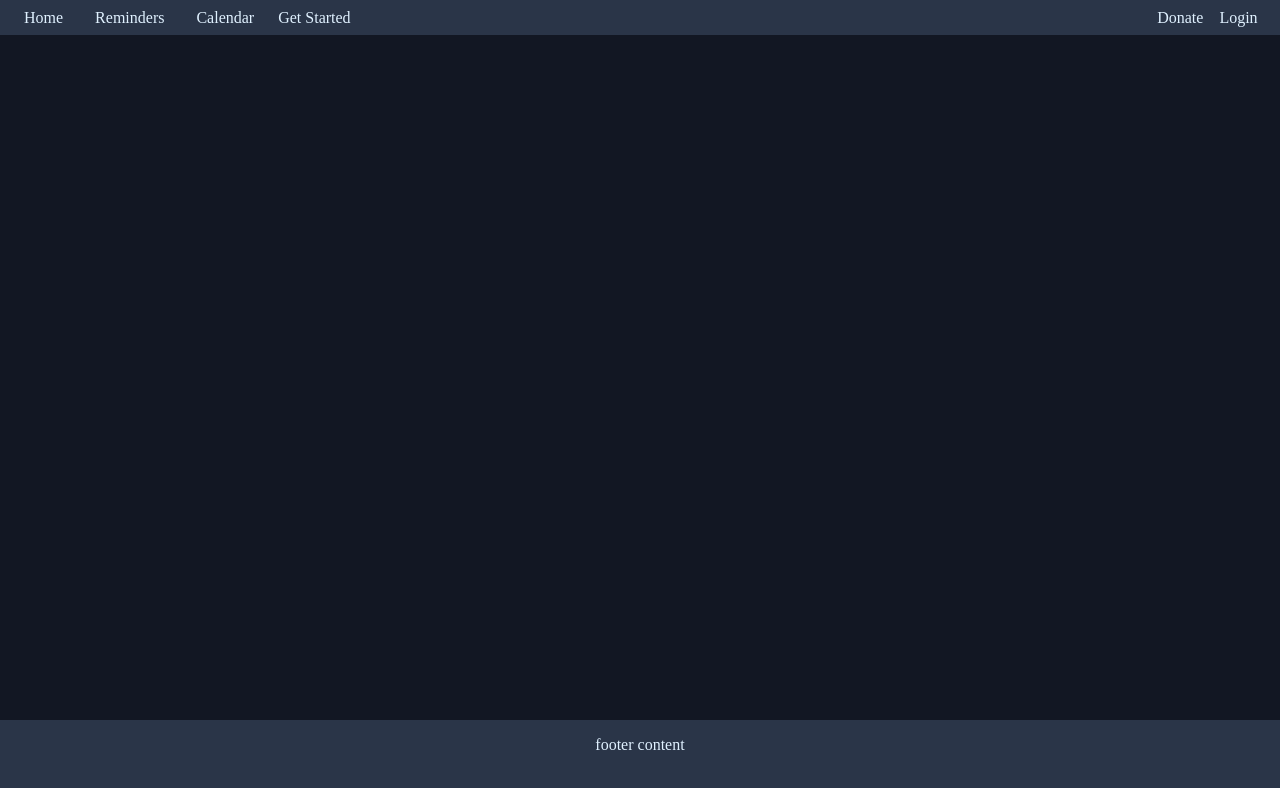
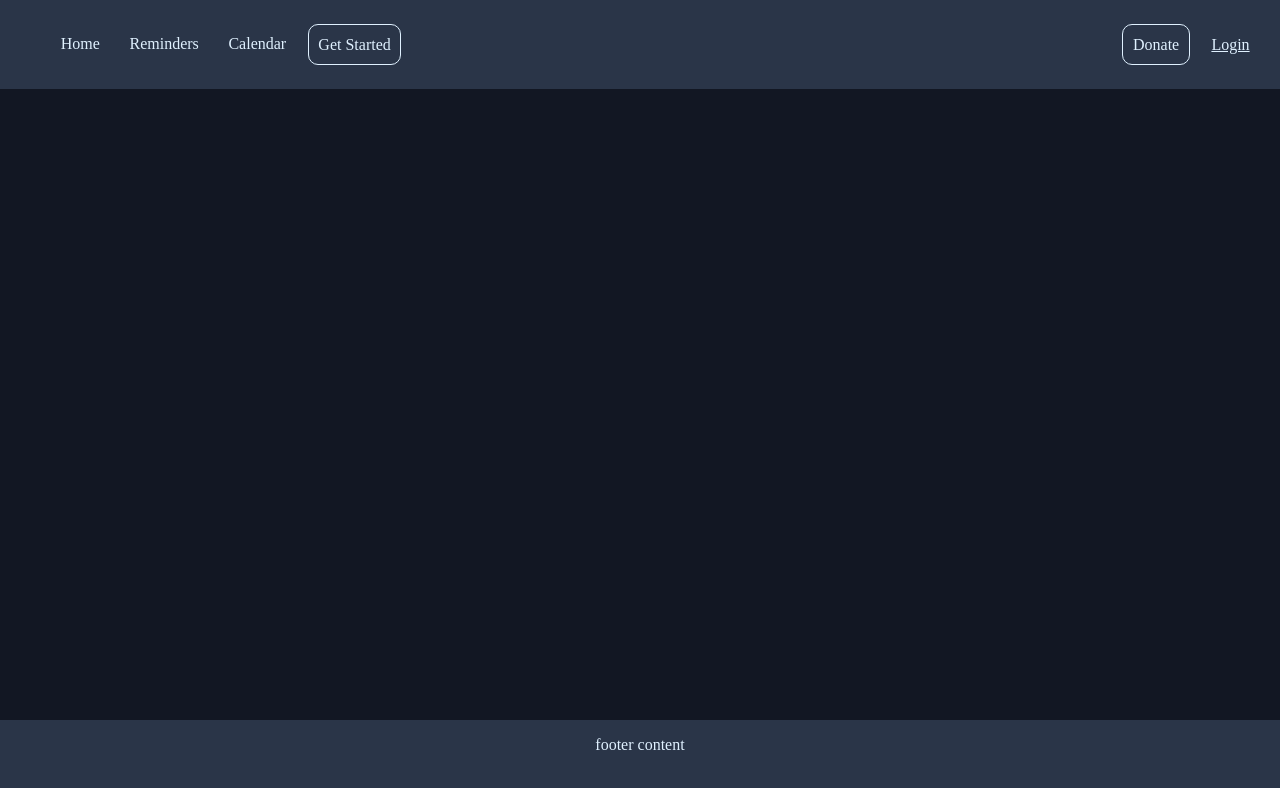
Before and after one commit to Dukky0/Website-Practice, a plain HTML site: page Practice 1/index.html in a window 1280 px wide. Drawn offline with Linux system fonts and the light colour scheme.

Commit message:
Nav Bar
Changes

```diff
--- a/Practice 1/index.html
+++ b/Practice 1/index.html
@@ -8,14 +8,18 @@
         <div id="page-content">
             <div id="content-wrap">
                 <header class="sticky">
-                    <nav>
+                    <nav id="nav-left">
                         <ul>
                             <li id="home-btn" class="nav-btn btn-padding nav-left"><a class="btn-content" href="./index.html">Home</a></li>
                             <li id="reminders-btn" class="nav-btn btn-padding nav-left"><a class="btn-content" href="./reminders.html">Reminders</a></li>
                             <li id="calendar-btn" class="nav-btn btn-padding nav-left"><a class="btn-content" href="./calendar.html">Calendar</a></li>
-                            <li id="setup-btn" class="nav-btn rnd-btn-style nav-left"><a href="" target="_blank">Get Started</a></li>
-                            <li id="login-btn" class="nav-btn rnd-btn-stlye nav-right"><a href="./login.html">Login</a></li>
-                            <li id="donate-btn" class="nav-btn rnd-btn-style nav-right"><a href="" target="_blank">Donate</a></li>
+                            <li id="setup-btn" class="nav-btn btn-padding rnd-btn-style nav-left"><a href="" target="_blank">Get Started</a></li>
+                        </ul>
+                    </nav>
+                    <nav id="nav-right">
+                        <ul>
+                            <li id="donate-btn" class="nav-btn btn-padding rnd-btn-style nav-right"><a href="" target="_blank">Donate</a></li>
+                            <li id="login-btn" class="nav-btn btn-padding nav-right"><a class="btn-content" href="./login.html"><u>Login</u></a></li>
                         </ul>
                     </nav>
                 </header>
--- a/Practice 1/styles/main.css
+++ b/Practice 1/styles/main.css
@@ -27,6 +27,8 @@ body {
 }
 
 header {
+    display: flex;
+    justify-content: space-between;
     background-color: var(--secondary-bg);
     height: auto;
     padding: 0.5em;
@@ -48,17 +50,17 @@ header a:hover {
     color: var(--primary-accent);
 }
 
+header u:hover {
+    color: var(--primary-accent);
+}
+
+nav {
+    display: inline-block;
+}
+
 nav * {
     vertical-align: middle;
-    display: inline;
-}
-
-.nav-left {
-    float: left;
-}
-
-.nav-right {
-    float: right;
+    display: inline-block;
 }
 
 footer {
@@ -80,8 +82,8 @@ footer {
 }
 
 .nav-btn {
-    margin-left: 0.5em;
-    margin-right: 0.5em;
+    margin-left: 0.3em;
+    margin-right: 0.3em;
 }
 
 #login-btn {
@@ -97,5 +99,9 @@ footer {
 }
 
 .rnd-btn-style {
-
+    border-style: solid;
+    border-width: 0.1em;
+    border-color: var(--secondary-accent);
+    border-radius: 10px;
+    padding: 0.6em;
 }
```
